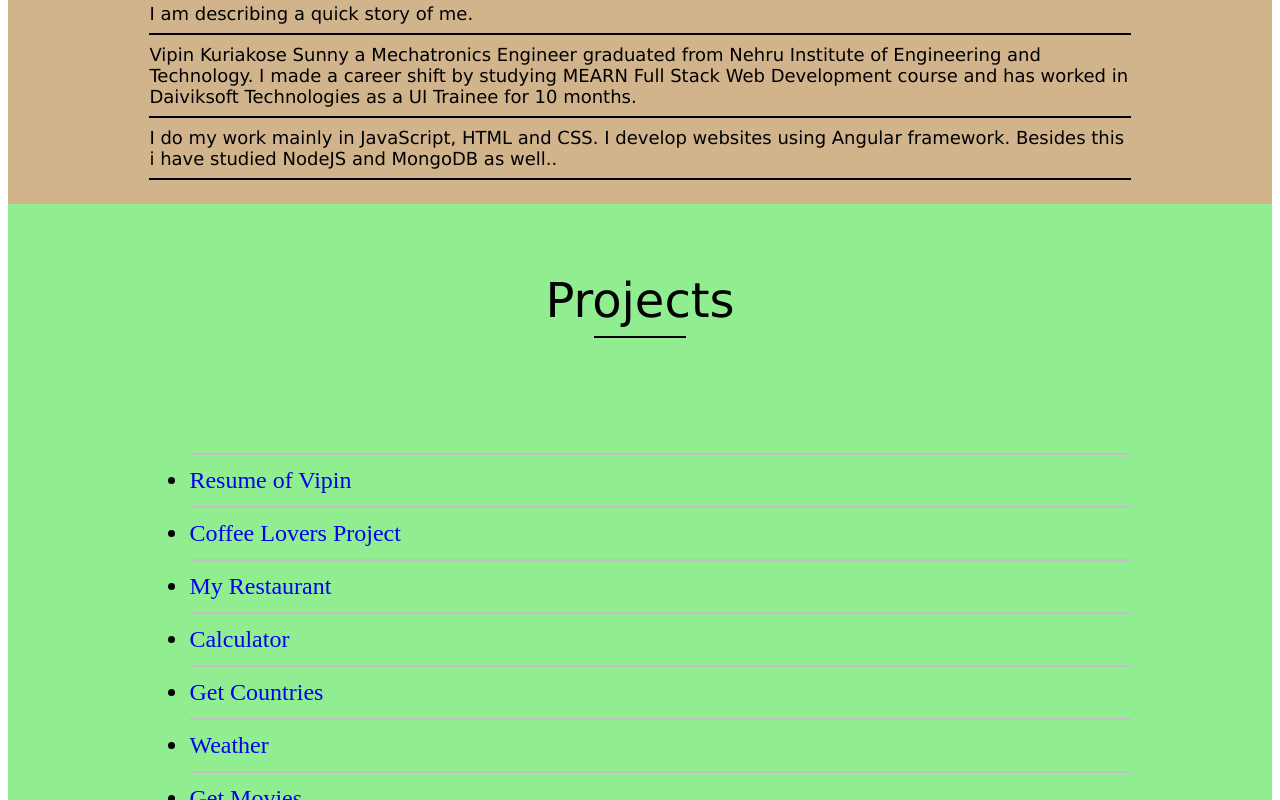
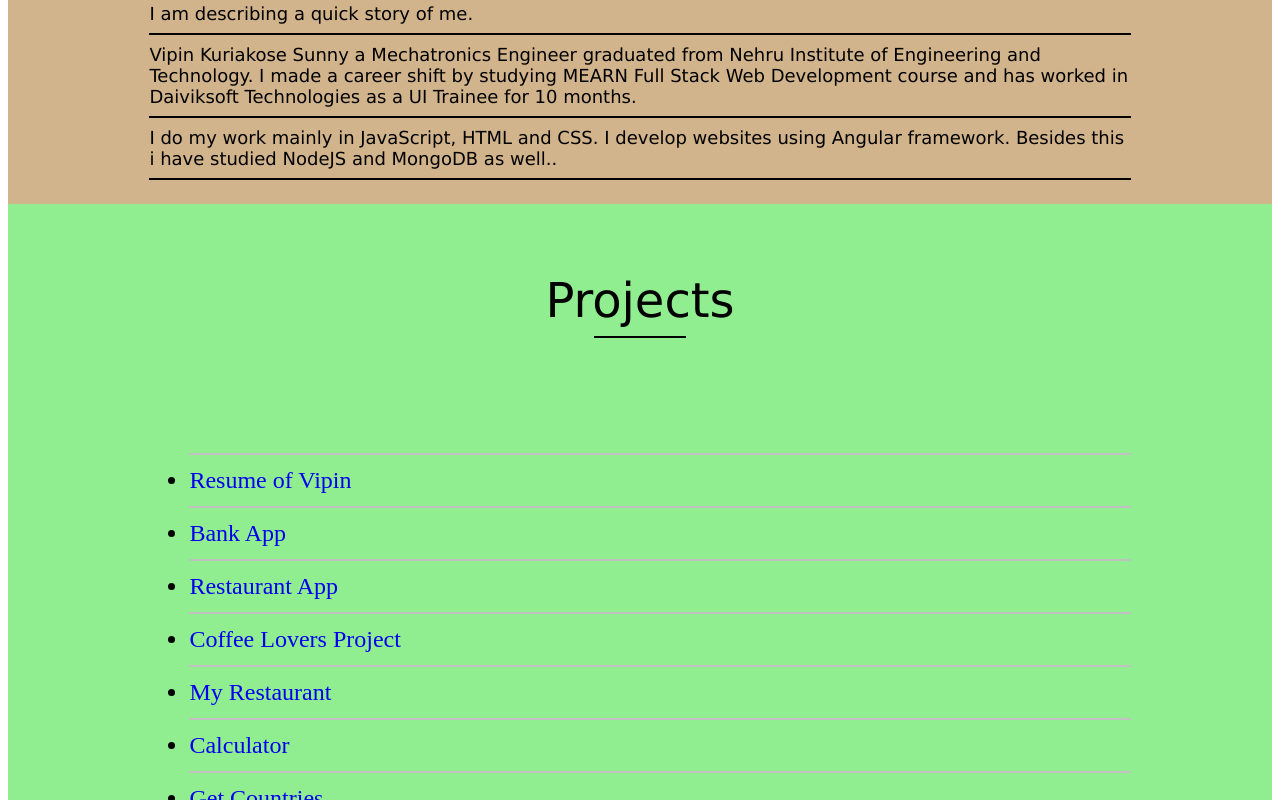
Before and after one commit to vipinsunny/Portfolionew, a plain HTML site: page index.html in a window 1280 px wide. Shown: the part 371-1171 px from the top of the page. Drawn offline with Linux system fonts and the light colour scheme.

Commit message:
new projects added

```diff
--- a/index.html
+++ b/index.html
@@ -219,6 +219,21 @@
 										</a>
 									</li>
 
+
+									<li>
+										<hr color="#c2c0c3">
+										<a href="bank-app-c2933b.netlify.app" style="text-decoration:none">
+											 Bank App
+										</a>
+									</li>
+
+									<li>
+										<hr color="#c2c0c3">
+										<a href="https://restaurant-app-122180.netlify.app/" style="text-decoration:none">
+											 Restaurant App
+										</a>
+									</li>
+
 									<li>
 										<hr color="#c2c0c3">
 
@@ -267,14 +282,7 @@
 										</a>
 									</li>
 
-									<!-- <li>
-										<hr color="#c2c0c3">
-										Guess the Number-Game
-										<a href="#" style="text-decoration:none">
-											 ➲
-										</a>
-									</li>
-
+<!--
 									<li>
 										<hr color="#c2c0c3">
 										Random Password Generator
```
